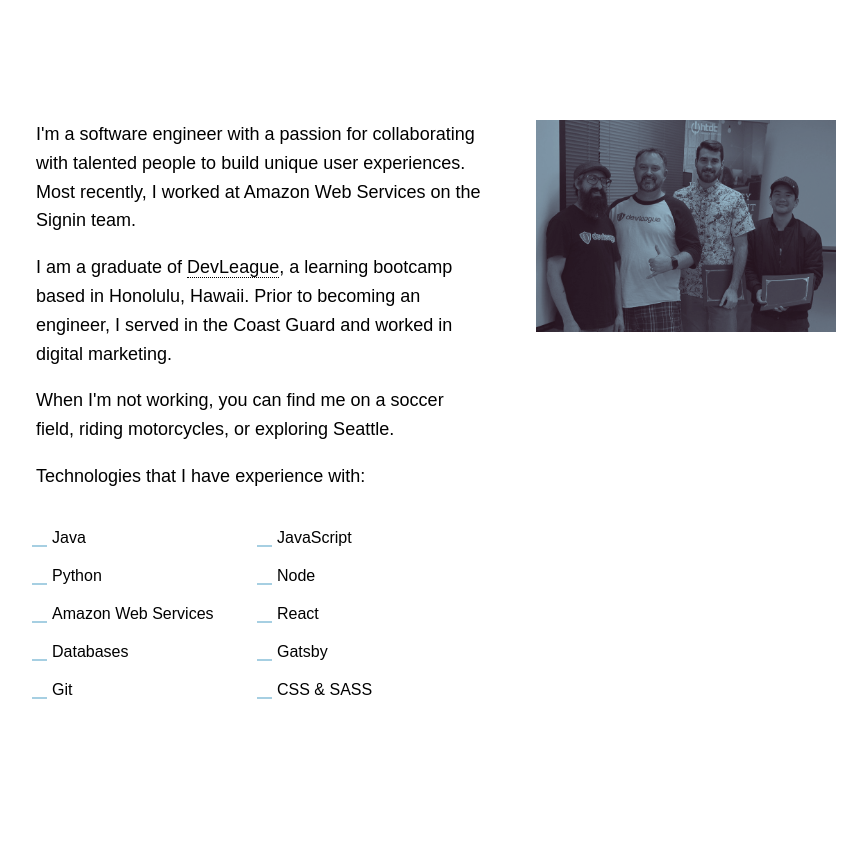
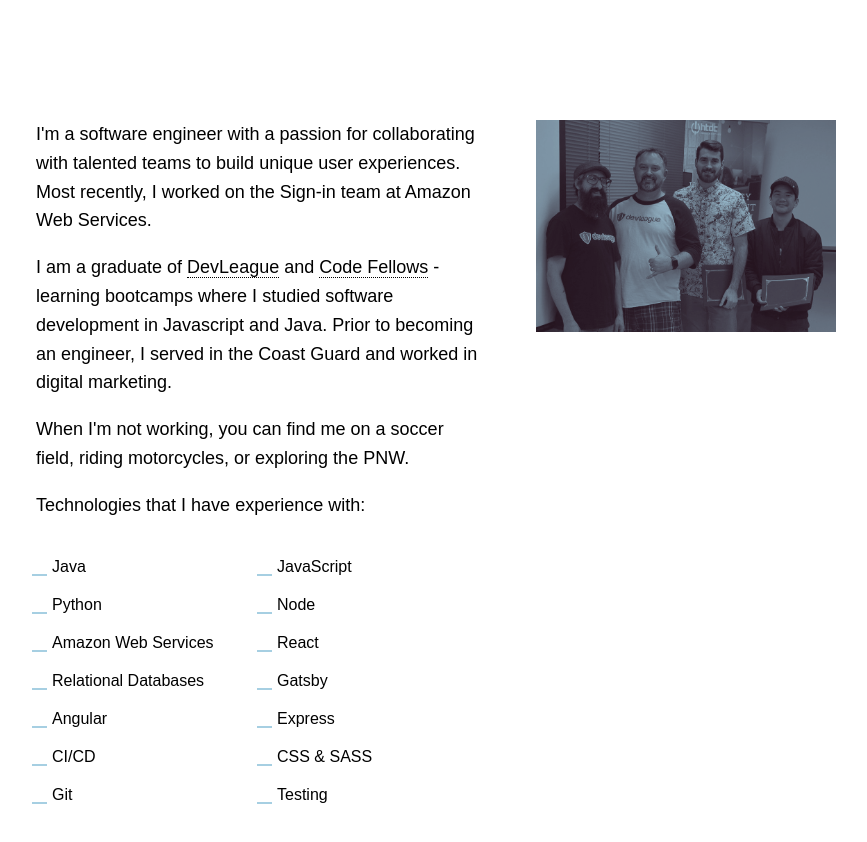
Before and after one commit to levibrooke/website, a Gatsby site: page / in a window 1280 px wide. Shown: the part 1480-2322 px from the top of the page, without its empty margins (204-1071 px from the left). Built offline with nearby package versions, Linux system fonts and the light colour scheme; Gatsby itself is replaced by a stand-in of ours.

Commit message:
Minor edits to bio

```diff
--- a/src/pages/index.js
+++ b/src/pages/index.js
@@ -40,16 +40,18 @@
         <section className="bio-content">
           <div className="bio-container">
             <div className="bio-container__copy">
-              <p>I'm a software engineer with a passion for collaborating with talented people to build unique user experiences. Most recently, I worked at Amazon Web Services on the Signin team.</p>
-              <p>I am a graduate of <a href="https://devleague.com">DevLeague</a>, a learning bootcamp based in Honolulu, Hawaii. Prior to becoming an engineer, I served in the Coast Guard and worked in digital marketing.</p>
-              <p>When I'm not working, you can find me on a soccer field, riding motorcycles, or exploring Seattle.</p>
+              <p>I'm a software engineer with a passion for collaborating with talented teams to build unique user experiences. Most recently, I worked on the Sign-in team at Amazon Web Services.</p>
+              <p>I am a graduate of <a href="https://devleague.com">DevLeague</a> and <a href="https://www.codefellows.org/">Code Fellows</a> - learning bootcamps where I studied software development in Javascript and Java. Prior to becoming an engineer, I served in the Coast Guard and worked in digital marketing.</p>
+              <p>When I'm not working, you can find me on a soccer field, riding motorcycles, or exploring the PNW.</p>
               <p>Technologies that I have experience with:</p>
               <div className="tools">
                 <ul>
                   <li>Java</li>
                   <li>Python</li>
                   <li>Amazon Web Services</li>
-                  <li>Databases</li>
+                  <li>Relational Databases</li>
+                  <li>Angular</li>
+                  <li>CI/CD</li>
                   <li>Git</li>
                 </ul>
                 <ul>
@@ -57,7 +59,9 @@
                   <li>Node</li>
                   <li>React</li>
                   <li>Gatsby</li>
+                  <li>Express</li>
                   <li>CSS & SASS</li>
+                  <li>Testing</li>
                 </ul>
               </div>
             </div>
```
